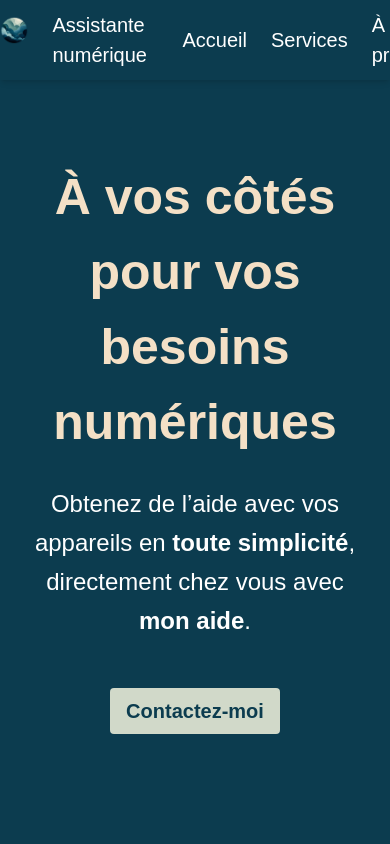
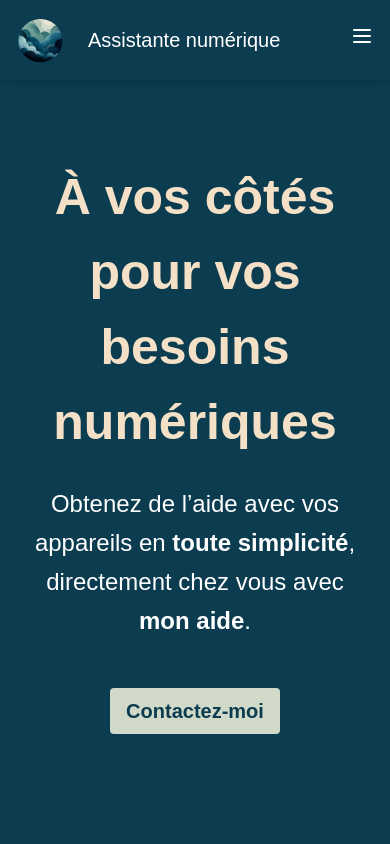
Before and after one commit to eml-trm/eml-trm.github.io, a Next.js app: page / in a window 390 px wide. Shown: the top 844 px of the page. Built offline with nearby package versions, Linux system fonts and the light colour scheme; a web font is replaced by a local one.

Commit message:
Add burger menu for mobile format

```diff
--- a/src/components/Header.jsx
+++ b/src/components/Header.jsx
@@ -1,45 +1,17 @@
 "use client"
 import Link from 'next/link'
 import Image from 'next/image'
-import logoImg from '../../public/logo.png'
-import { useEffect } from 'react'
+import { useState } from 'react'
+import { Menu } from 'lucide-react'
 
 const Header = () => {
-  useEffect(() => {
-    const handleClick = (e) => {
-      const href = e.currentTarget.getAttribute('href')
-      if (href && href.startsWith('#')) {
-        e.preventDefault()
-        const targetId = href.substring(1)
-        const targetElement = document.getElementById(targetId)
-        if (targetElement) {
-          const headerHeight = 100 // Hauteur de votre header en pixels, changed from 80 to 100
-          const targetPosition = targetElement.getBoundingClientRect().top + window.pageYOffset - headerHeight
-          window.scrollTo({
-            top: targetPosition,
-            behavior: 'smooth'
-          })
-        }
-      }
-    }
-
-    const links = document.querySelectorAll('a[href^="#"]')
-    links.forEach(link => {
-      link.addEventListener('click', handleClick)
-    })
-
-    return () => {
-      links.forEach(link => {
-        link.removeEventListener('click', handleClick)
-      })
-    }
-  }, [])
-
+  const [isMobileMenuOpen, setIsMobileMenuOpen] = useState(false)
+  const logoImg = "/logo.png"
 
   return (
     <header className="fixed top-0 left-0 w-full bg-[#0C3C4F] shadow-md z-50">
-      <div className="container mx-auto  h-20 flex items-center justify-between">
-      <div className="flex items-center">
+      <div className="container mx-auto h-20 flex items-center justify-between">
+        <div className="flex items-center ml-4">
           <div className="h-12 w-12 mr-2">
             <Image
               src={logoImg}
@@ -53,7 +25,7 @@ const Header = () => {
             Assistante numérique
           </div>
         </div>
-        <div className="flex items-center space-x-6">
+        <div className="hidden md:flex items-center space-x-6">
           <nav className="flex items-center space-x-6">
             <Link href="/#home" className="text-white hover:text-[#D1D9C9] transition-colors">
               Accueil
@@ -69,7 +41,30 @@ const Header = () => {
             </Link>
           </nav>
         </div>
+        <div className="md:hidden mr-4">
+          <button onClick={() => setIsMobileMenuOpen(!isMobileMenuOpen)} className="text-white">
+            <Menu size={24} />
+          </button>
+        </div>
       </div>
+      {isMobileMenuOpen && (
+        <div className="md:hidden bg-[#0C3C4F] py-4">
+          <nav className="flex flex-col items-center space-y-4">
+            <Link href="/#home" className="text-white hover:text-[#D1D9C9] transition-colors">
+              Accueil
+            </Link>
+            <Link href="/#services" className="text-white hover:text-[#D1D9C9] transition-colors">
+              Services
+            </Link>
+            <Link href="/#about" className="text-white hover:text-[#D1D9C9] transition-colors">
+              À propos
+            </Link>
+            <Link href="/#contact" className="bg-[#D1D9C9] text-[#0C3C4F] font-bold py-2 px-4 rounded hover:bg-[#b8c0b3] transition-colors">
+              Contactez-moi
+            </Link>
+          </nav>
+        </div>
+      )}
     </header>
   )
 }
```
